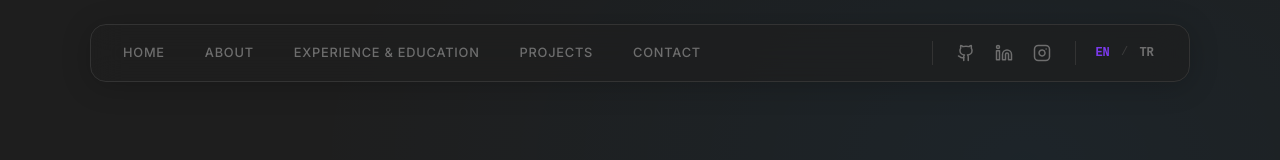
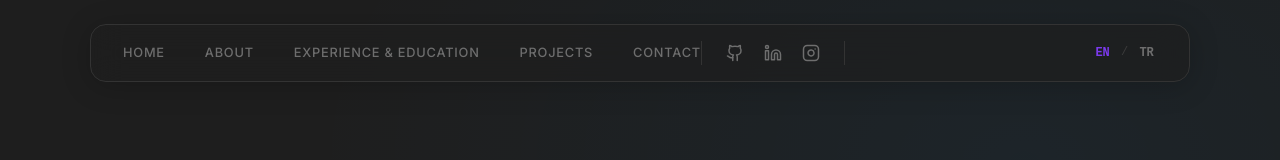
Before and after one commit to HighRadiation/web-site-portfolio, a Next.js app: page / in a window 1280 px wide. Shown: the top 160 px of the page. Built offline with nearby package versions, Linux system fonts and the light colour scheme; no server answers; the database is empty.

Commit message:
style: reduce gap between nav links and social icons

```diff
--- a/src/app/globals.css
+++ b/src/app/globals.css
@@ -121,8 +121,6 @@ h1, h2, h3, h4, .font-serif {
   display: flex;
   align-items: center;
   gap: 2.5rem;
-  flex: 1;
-  justify-content: flex-start;
 }
 
 .nav-actions {
@@ -131,6 +129,7 @@ h1, h2, h3, h4, .font-serif {
   gap: 0.5rem;
   min-width: 4rem;
   justify-content: flex-end;
+  margin-left: auto;
 }
 
 .nav-socials {
```
